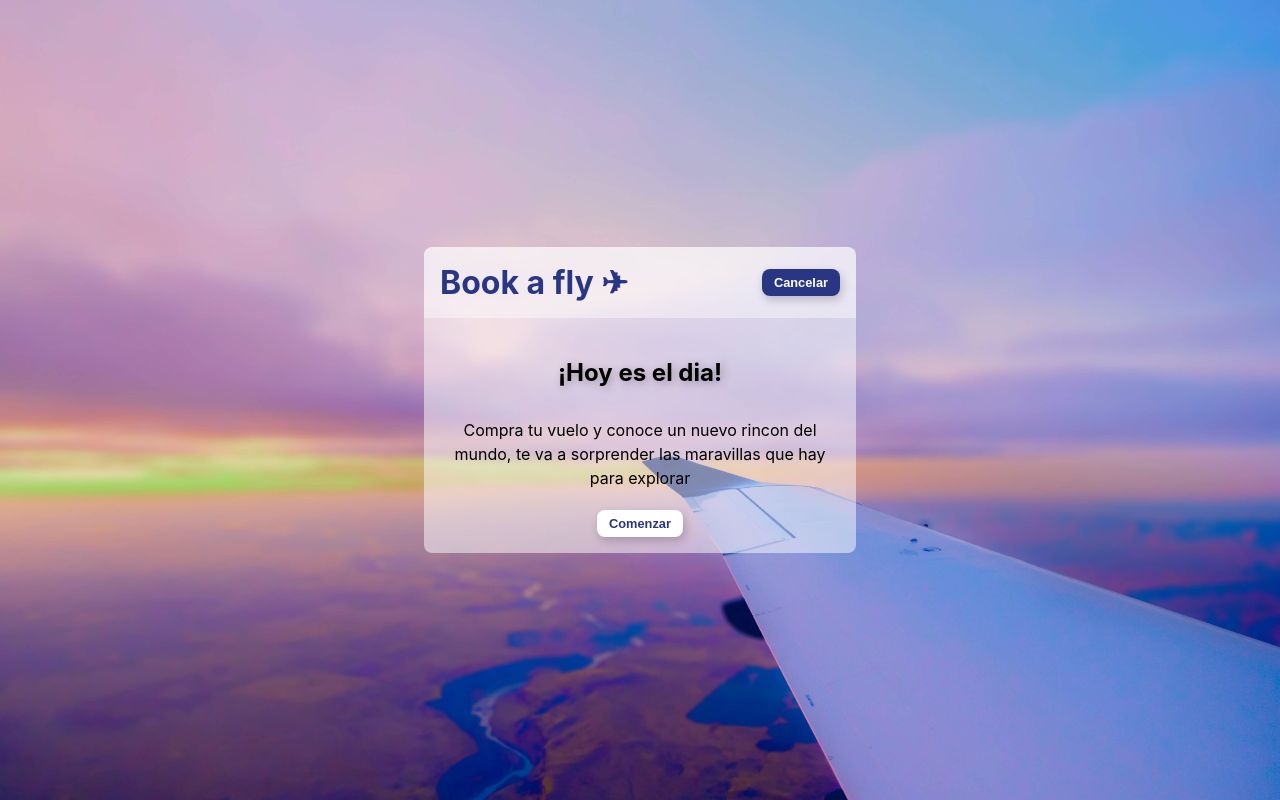
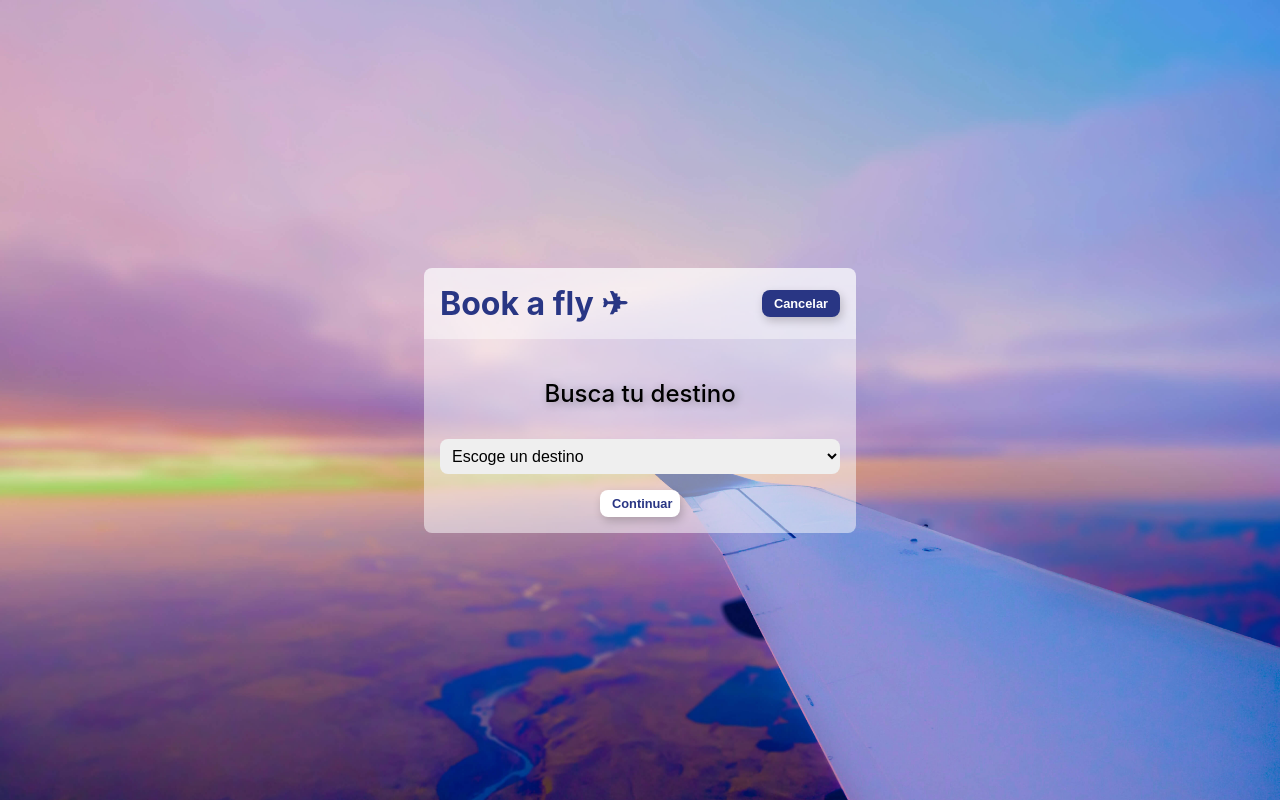
Before and after one commit to JUANLOPCON071/State-Machine, a React (Create React App) app: page / in a window 1280 px wide. Both pictures are taken after a click on the button "Comenzar". Built offline with nearby package versions, Linux system fonts and the light colour scheme.

Commit message:
Implementando los eventos y transiciones

```diff
--- a/src/Components/Nav/Nav.jsx
+++ b/src/Components/Nav/Nav.jsx
@@ -2,11 +2,21 @@ import React from "react";
 import './Nav.css';
 
 export const Nav = ({ state, send }) => {
+    const goToWelcome = () => {
+        send({ type: 'CANCEL'})
+    }
 
     return (
         <nav className='Nav'>
             <h1 className='Nav-logo'>Book a fly ✈</h1>
-            <button className='Nav-cancel'>Cancelar</button>
+            {!state.matches('initial') &&
+                <button
+                    className='Nav-cancel'
+                    onClick={goToWelcome}
+                >
+                    Cancelar
+                </button>
+            }
         </nav>
     )
 }
--- a/src/Components/Passengers/Passengers.css
+++ b/src/Components/Passengers/Passengers.css
@@ -4,6 +4,12 @@
     justify-content: center;
     align-items: center;
     padding: 0 8px;
+}
+.Passengers-title {
+    font-size: 1.5rem;
+    font-weight:500;
+    margin-bottom: 15px;
+    text-shadow: 2px 2px 8px rgba(0, 0, 0, 0.3);
 }
 .Passengers input {
     font-size: 1rem;
@@ -21,6 +27,36 @@
     width: 100%;
     margin-top: 8px;
 }
+.Passengers-add {
+    background-color: white;
+    color: #293684;
+    font-size: .8rem;
+    font-weight: bold;
+    padding: 6px 12px;
+    border: none;
+    border-radius: 8px;
+    cursor: pointer;
+    box-shadow: 2px 4px 10px rgba(0, 0, 0, 0.2);
+    transition: all 0.3s ease;
+}
+.Passengers-add:hover {
+    background-color: #dadee9;
+}
+.Passenger-pay {
+    background-color: white;
+    color: #293684;
+    font-size: .8rem;
+    font-weight: bold;
+    padding: 6px 12px;
+    border: none;
+    border-radius: 8px;
+    cursor: pointer;
+    box-shadow: 2px 4px 10px rgba(0, 0, 0, 0.2);
+    transition: all 0.3s ease;
+}
+.Passenger-pay:hover {
+    background-color: #dadee9;
+}
 .Passengers-title {
     margin-bottom: 16px;
 }
--- a/src/Components/Passengers/Passengers.jsx
+++ b/src/Components/Passengers/Passengers.jsx
@@ -3,6 +3,10 @@ import './Passengers.css'
 
 export const Passengers = ({ state, send }) => {
     const [value, changeValue] = useState('');
+
+    const goToTicket = () => {
+        send({ type: 'DONE'})
+    }
 
     const onChangeInput = (e) => {
         changeValue(e.target.value)
@@ -31,7 +35,7 @@ export const Passengers = ({ state, send }) => {
                 <button className='Passengers-add' type="submit">
                     Agregar Pasajero
                 </button>
-                <button className='Passenger-pay' type="button">
+                <button onClick={goToTicket} className='Passenger-pay' type="button">
                     Ver mi ticket
                 </button>
             </div>
--- a/src/Components/Search/Search.css
+++ b/src/Components/Search/Search.css
@@ -1,6 +1,15 @@
 .Search {
     display: flex;
+    max-width: 400px;
     flex-direction: column;
+    justify-content: center;
+    text-align: center;
+}
+.Search-title {
+    font-size: 1.5rem;
+    font-weight: 500;
+    margin-bottom: 15px;
+    text-shadow: 2px 2px 8px rgba(0, 0, 0, 0.3);
 }
 .Search-select {
     font-size: 1rem;
@@ -10,5 +19,18 @@
     border: none;
 }
 .Search-continue {
-    margin-left: auto;
+    background-color: white;
+    color: #293684;
+    font-size: .8rem;
+    font-weight: bold;
+    padding: 6px 12px;
+    margin: 0 160px;
+    border: none;
+    border-radius: 8px;
+    cursor: pointer;
+    box-shadow: 2px 4px 10px rgba(0, 0, 0, 0.2);
+    transition: all 0.3s ease;
 }
+.Search-continue:hover {
+    background-color: #dadee9;
+}
--- a/src/Components/Search/Search.jsx
+++ b/src/Components/Search/Search.jsx
@@ -1,8 +1,12 @@
 import React, { useState } from "react";
 import './Search.css';
 
-export const Search = ({ send, context }) => {
+export const Search = ({ send }) => {
     const [flight, setFlight] = useState('');
+
+    const goToPassengers = () => {
+        send({ type: 'CONTINUE'})
+    }
 
     const handleSelectChange = (event) => {
         setFlight(event.target.value);
@@ -24,7 +28,13 @@ export const Search = ({ send, context }) => {
                     <option value={option} key={option}>{option}</option>
                 )}
             </select>
-            <button disabled={flight === ''} className='Search-continue'>Continuar</button>
+            <button
+                disabled={flight === ''}
+                onClick={goToPassengers}
+                className='Search-continue'
+            >
+                Continuar
+            </button>
         </div>
     )
 }
--- a/src/Components/Tickets/Tickets.css
+++ b/src/Components/Tickets/Tickets.css
@@ -4,8 +4,27 @@
     align-items: center;
     flex-direction: column;
 }
+.Tickets-description {
+    font-size: 1.5rem;
+    font-weight:500;
+    margin-bottom: 15px;
+    text-shadow: 2px 2px 8px rgba(0, 0, 0, 0.3);
+}
 .Tickets-finalizar {
+    background-color: white;
+    color: #293684;
+    font-size: .8rem;
+    font-weight: bold;
+    padding: 6px 12px;
+    border: none;
+    border-radius: 8px;
+    cursor: pointer;
+    box-shadow: 2px 4px 10px rgba(0, 0, 0, 0.2);
+    transition: all 0.3s ease;
     margin-left: auto;
+}
+.Tickets-finalizar:hover {
+    background-color: #dadee9;
 }
 .Tickets-ticket {
     display: grid;
--- a/src/Components/Tickets/Tickets.jsx
+++ b/src/Components/Tickets/Tickets.jsx
@@ -0,0 +1,23 @@
+import React from "react";
+import './Tickets.css'
+
+export const Tickets = ({ send, context }) => {
+    const finish = () => {
+        send({ type: 'FINISH'})
+    }
+
+    return (
+        <div className='Tickets'>
+            <p className='Tickets-description'>Gracias por volar con book a fly 💚</p>
+            <div className='Tickets-ticket'>
+                <div className='Tickets-country'>Colombia</div>
+                <div className='Tickets-passengers'>
+                    <span>✈</span>
+                </div>
+            </div>
+            <button onClick={finish} className='Tickets-finalizar'>
+                Finalizar
+            </button>
+        </div>
+    )
+}
--- a/src/Components/Welcome/Welcome.css
+++ b/src/Components/Welcome/Welcome.css
@@ -7,7 +7,7 @@
 }
 .Welcome-title {
     font-size: 1.5rem;
-    font-weight: bold;
+    font-weight: 500;
     margin-bottom: 15px;
     text-shadow: 2px 2px 8px rgba(0, 0, 0, 0.3);
 }
--- a/src/Components/Welcome/Welcome.jsx
+++ b/src/Components/Welcome/Welcome.jsx
@@ -3,7 +3,7 @@ import './Welcome.css'
 
 export const Welcome = ({ send }) => {
     const startBooking = () => {
-        console.log('start booking');
+        send({ type : 'START'});
     }
 
     return (
--- a/src/Containers/BaseLayout/BaseLayout.jsx
+++ b/src/Containers/BaseLayout/BaseLayout.jsx
@@ -8,15 +8,12 @@ import './BaseLayout.css';
 const BaseLayout = () => {
     const [state, send] = useMachine(bookingMachine);
 
-    console.log('nuestra maquina', state);
-    console.log('matches true', state.matches('initial'));
-    console.log('matches false', state.matches('tickets'));
-    console.log('can', state.matches('FINISH'));
+    console.log('nuestra maquina', state.value);
 
     return (
         <div className='BaseLayout'>
-            <Nav/>
-            <StepsLayout/>
+            <Nav state={state} send={send}/>
+            <StepsLayout state={state} send={send}/>
         </div>
     )
 }
--- a/src/Containers/StepsLayout/StepsLayout.jsx
+++ b/src/Containers/StepsLayout/StepsLayout.jsx
@@ -1,10 +1,17 @@
 import React from "react";
 import { Welcome } from "../../Components/Welcome/Welcome";
+import { Search } from "../../Components/Search/Search";
+import { Tickets } from "../../Components/Tickets/Tickets";
+import { Passengers } from "../../Components/Passengers/Passengers";
 import './StepsLayout.css';
 
 export const StepsLayout = ({ state, send }) => {
     const renderContent = () => {
-        return (<Welcome/>)
+        if(state.matches('initial')) return <Welcome send={send}/>
+        if(state.matches('search')) return <Search send={send}/>
+        if(state.matches('tickets')) return <Tickets send={send}/>
+        if(state.matches('passengers')) return <Passengers send={send}/>
+        return null;
     };
 
     return (
--- a/src/Machines/bookingMachine.js
+++ b/src/Machines/bookingMachine.js
@@ -24,6 +24,7 @@ const bookingMachine = createMachine({
         tickets: {
             on: {
                 FINISH: 'initial',
+                CANCEL: 'initial'
             }
         },
     }
```
